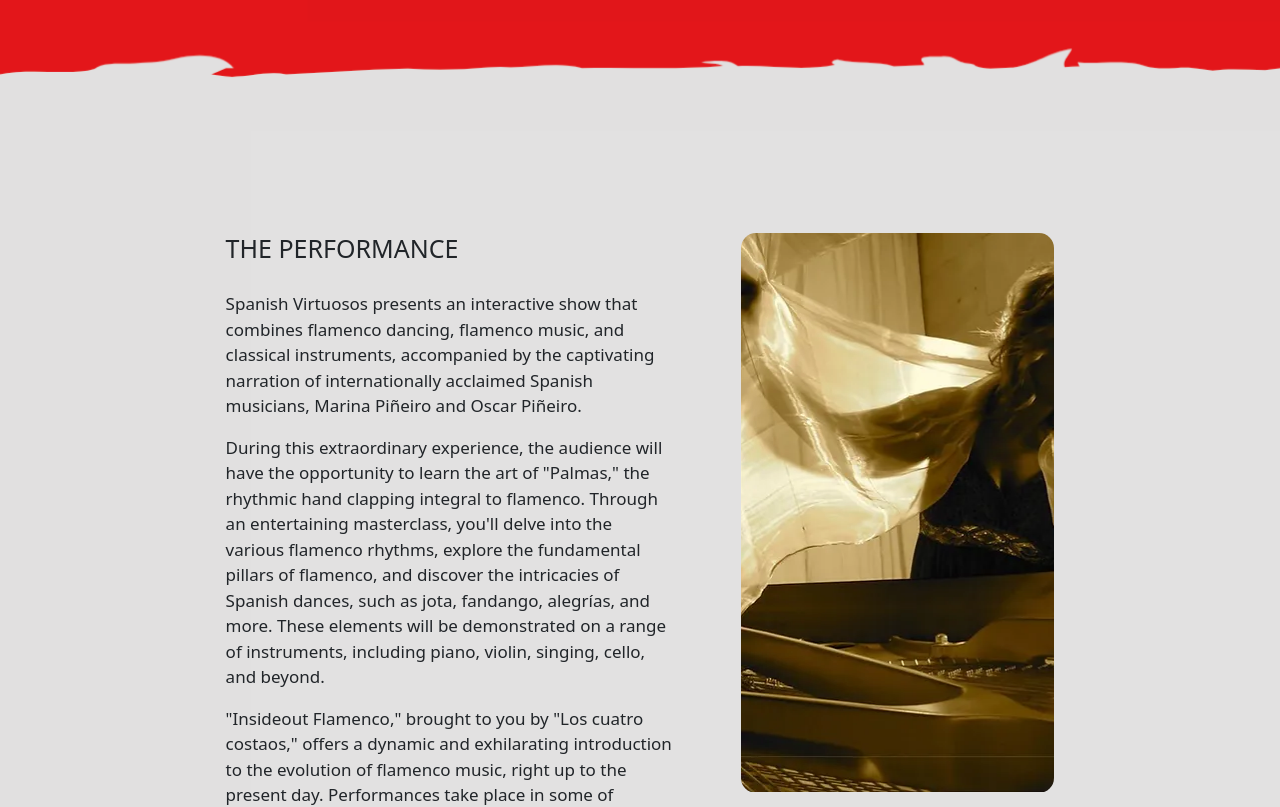
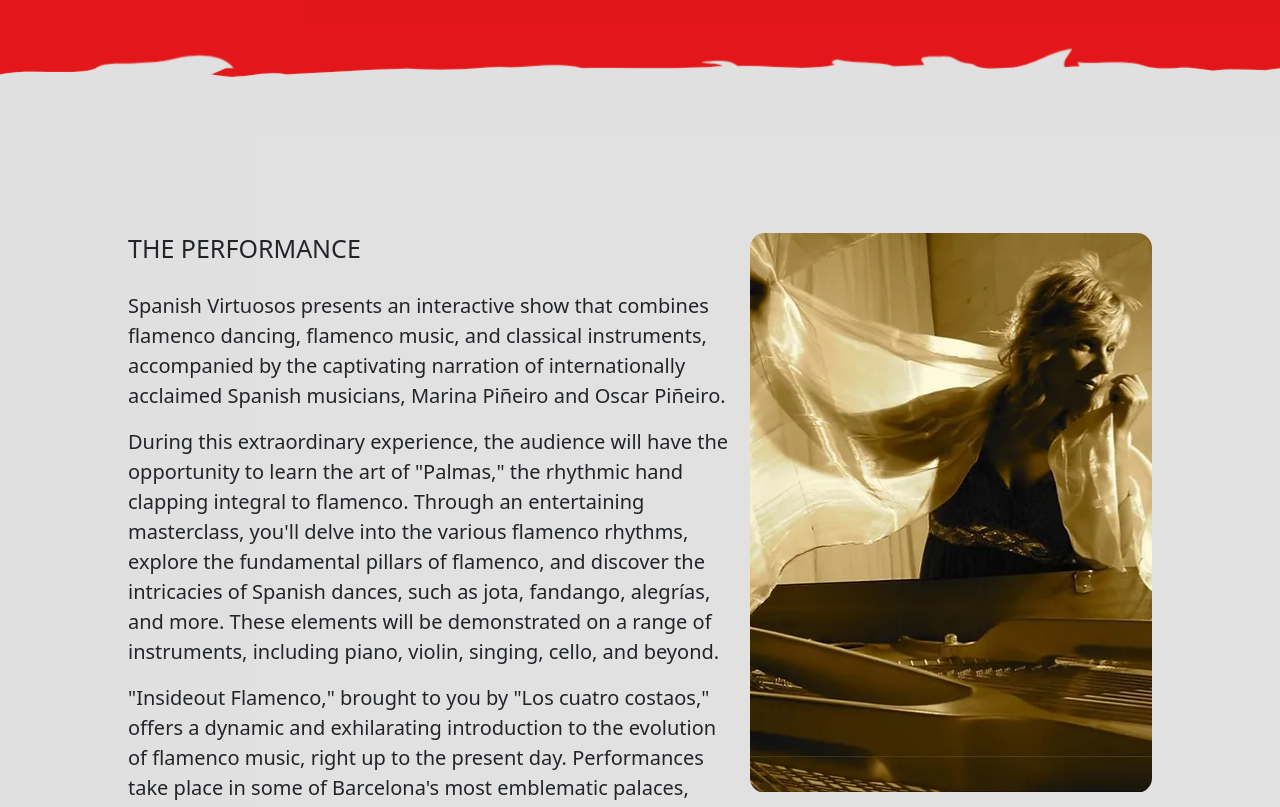
Before and after one commit to rihabalyasiri/oscar_website, a React (Create React App) app: page / in a window 1280 px wide. Shown: the part 1780-2587 px from the top of the page. Built offline with nearby package versions, Linux system fonts and the light colour scheme.

Commit message:
fit design on laptops screens

```diff
--- a/src/components/PIC_TEXT_OSCAR_MOTHER.js
+++ b/src/components/PIC_TEXT_OSCAR_MOTHER.js
@@ -3,7 +3,7 @@ import React from "react";
 export default function App() {
   return (
     <div className=" flex_parent2">
-      <div className="description_container">
+      <div className="description_container extra_width">
         <h2 className="header">THE PERFORMANCE</h2>
         <p>
           Spanish Virtuosos presents an interactive show that combines flamenco
--- a/src/css/style.css
+++ b/src/css/style.css
@@ -88,6 +88,7 @@
   background-image: url("../imgs/gray_cover.png");
   display: flex;
   justify-content: space-around;
+  background-repeat: no-repeat;
   padding-top: 8%;
   padding-bottom: 8%;
   padding-left: 15%;
@@ -391,6 +392,32 @@ h6 {
   background-size: cover;
 }
 
+@media only screen and (max-width: 1395px) {
+    .titel_main_container {
+        padding-top: 53%;
+    }
+
+    .description_container {
+        font-size: 20px;
+        width: 45%;
+    }
+
+    .image_container {
+        width: 40%;
+    }
+
+    .extra_width {
+        width: 60%;
+        margin-right: 20px;
+    }
+
+    .flex_parent2 {
+        padding-left: 10%;
+        padding-right: 10%;
+    }
+
+}
+
 @media only screen and (max-width: 390px) {
   .flex_parent {
     flex-direction: column;
```
Also changed, not shown: requirments.txt.
